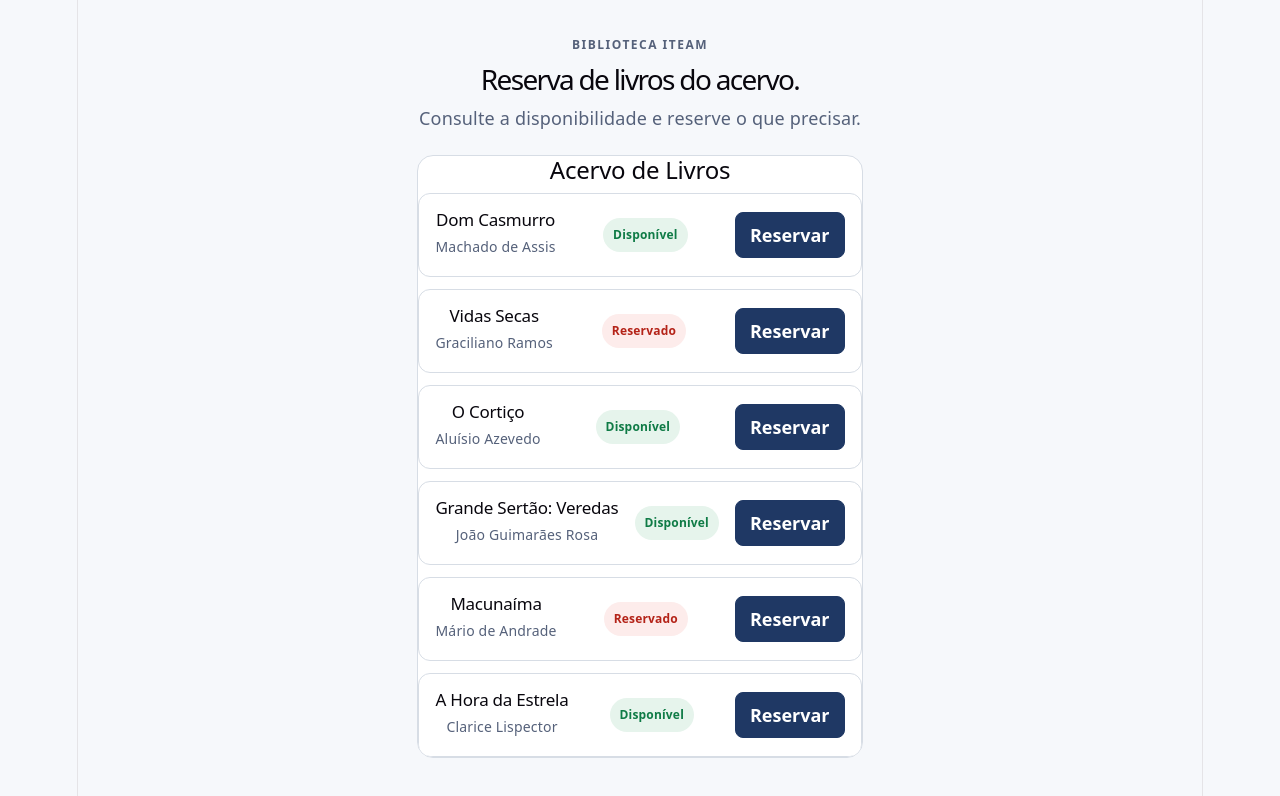
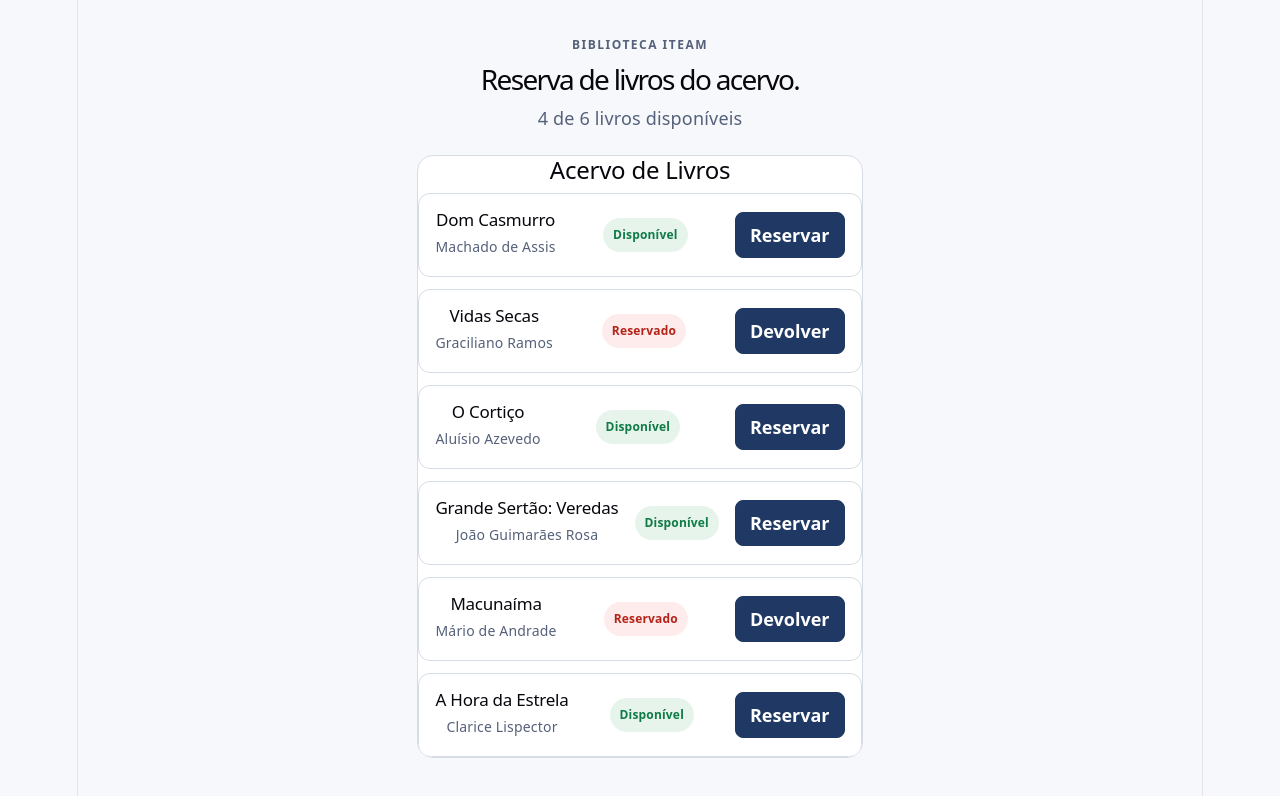
Before and after one commit to fehlyma5/reserva-biblioteca-diandro-lima, a React (Vite) app: page / in a window 1280 px wide. Shown: the top 796 px of the page. Built offline with nearby package versions, Linux system fonts and the light colour scheme.

Commit message:
feat: adciona estado e alterna reserva

```diff
--- a/src/App.jsx
+++ b/src/App.jsx
@@ -1,11 +1,23 @@
+import { useState } from "react";
 import "./App.css";
-import { books } from "./data/books";
+import { books as initialBooks } from "./data/books";
 import BookList from "./components/BookList";
 import Panel from "./components/Panel";
 
 export default function App() {
-  function handleReserve(bookId) {
-    window.alert(`Livro ${bookId} – ação ainda não implementada`);
+  const [books, setBooks] = useState(initialBooks);
+
+  // Contador calculado (derivado do estado)
+  const availableCount = books.filter((book) => book.available).length;
+  const totalCount = books.length;
+
+  // Atualização imutável do estado
+  function handleToggleReserve(bookId) {
+    setBooks((prevBooks) =>
+      prevBooks.map((book) =>
+        book.id === bookId ? { ...book, available: !book.available } : book
+      )
+    );
   }
 
   return (
@@ -13,11 +25,13 @@
       <header className="hero">
         <p className="eyebrow">BIBLIOTECA ITEAM</p>
         <h1>Reserva de livros do acervo.</h1>
-        <p>Consulte a disponibilidade e reserve o que precisar.</p>
+        <p>
+          {availableCount} de {totalCount} livros disponíveis
+        </p>
       </header>
 
       <Panel title="Acervo de Livros">
-        <BookList books={books} onReserve={handleReserve} />
+        <BookList books={books} onReserve={handleToggleReserve} />
       </Panel>
     </main>
   );
--- a/src/components/BookCard.jsx
+++ b/src/components/BookCard.jsx
@@ -9,7 +9,7 @@
         {available ? "Disponível" : "Reservado"}
       </span>
       <button onClick={() => onReserve(id)}>
-        Reservar
+        {available ? "Reservar" : "Devolver"}
       </button>
     </article>
   );
```
